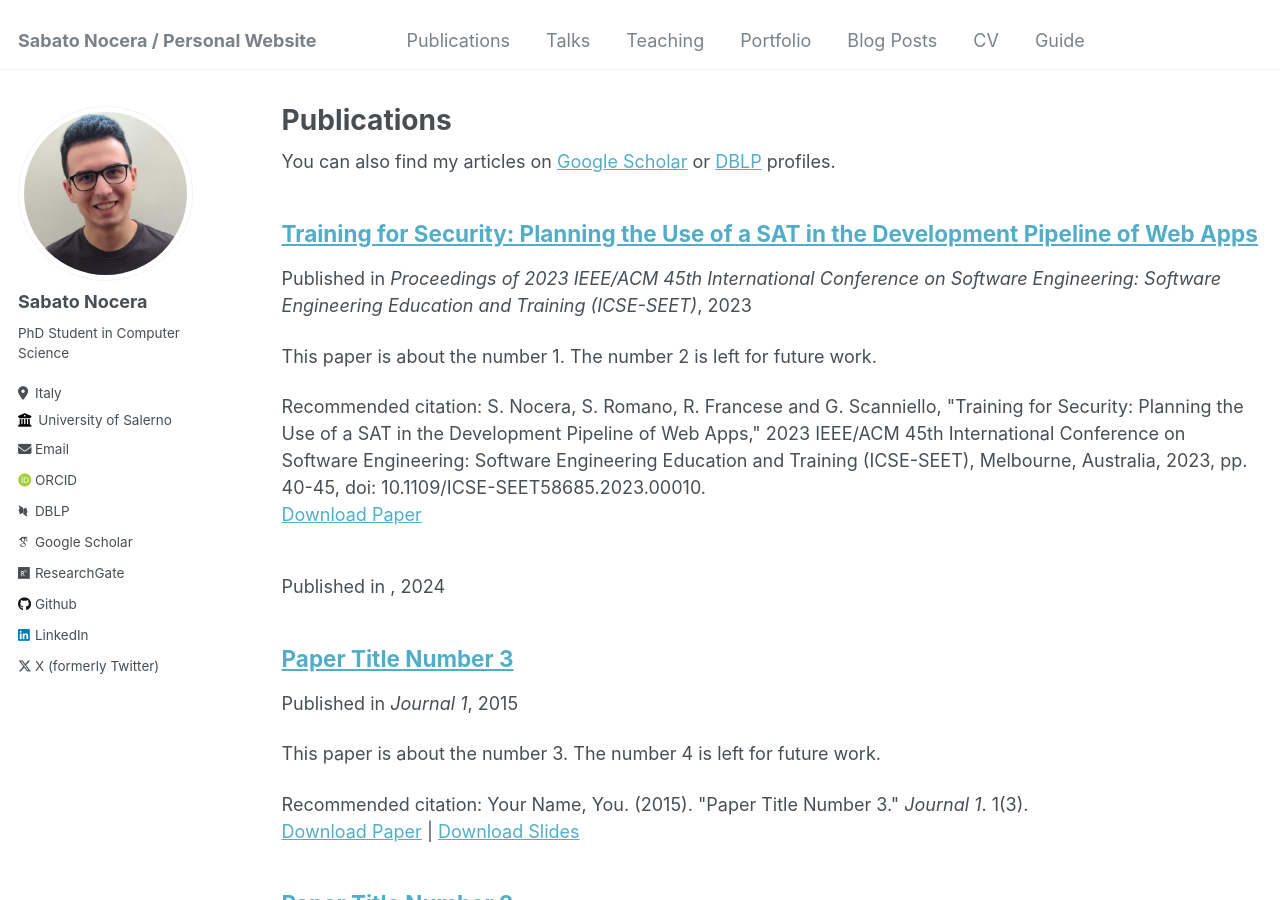
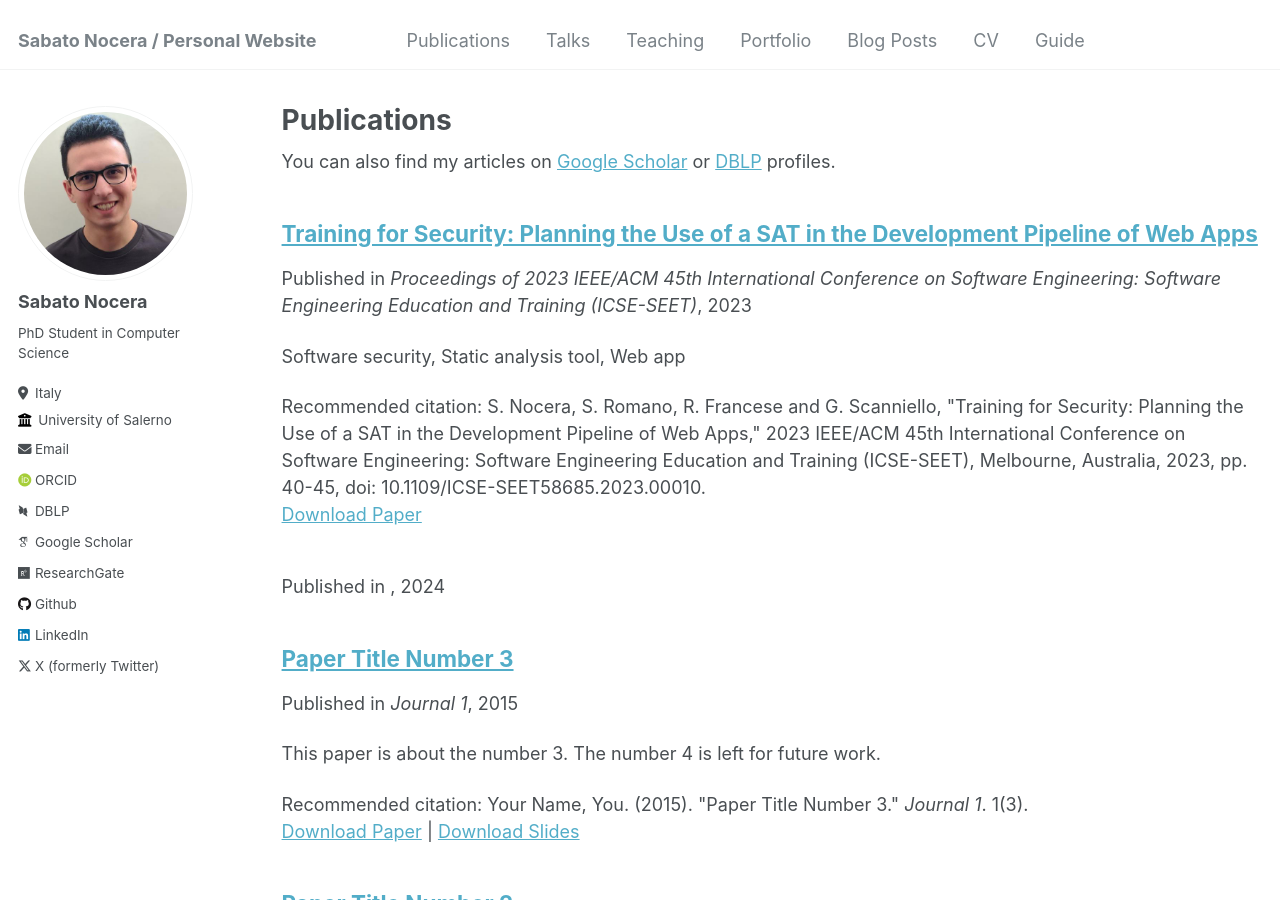
Before and after one commit to sabato-nocera/sabato-nocera.github.io, a Jekyll site: the page built from _pages/publications.md, in a window 1280 px wide and 900 px high. Built offline with Jekyll 4.4.1, drawn with Linux system fonts in a browser that asks for light colours; some web fonts are replaced.

Commit message:
Update nocera_2023_icse_seet.md

```diff
--- a/_publications/nocera_2023_icse_seet.md
+++ b/_publications/nocera_2023_icse_seet.md
@@ -2,7 +2,7 @@
 title: "Training for Security: Planning the Use of a SAT in the Development Pipeline of Web Apps"
 collection: publications
 permalink: /publication/nocera_2023_icse_seet
-excerpt: 'This paper is about the number 1. The number 2 is left for future work.'
+excerpt: 'Software security, Static analysis tool, Web app'
 date: 2023-07-10
 venue: 'Proceedings of 2023 IEEE/ACM 45th International Conference on Software Engineering: Software Engineering Education and Training (ICSE-SEET)'
 slidesurl: # 'http://academicpages.github.io/files/slides1.pdf'
```
